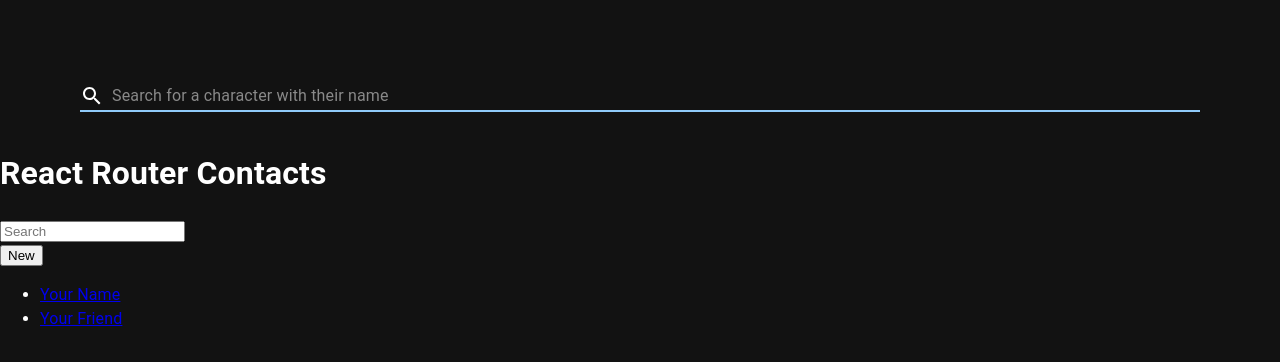
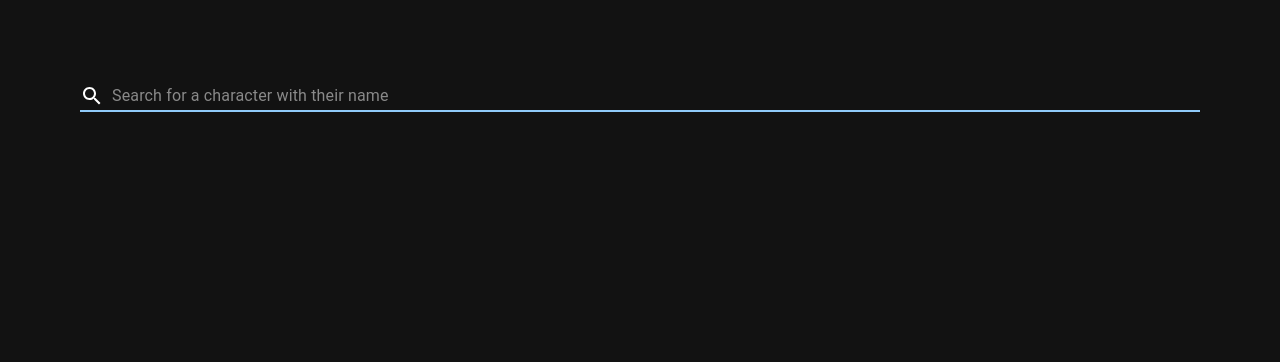
Before and after one commit to MystBug/rick-and-morty, a React (Vite) app: page / in a window 1280 px wide. Shown: the top 362 px of the page. Built offline with nearby package versions, Linux system fonts and the light colour scheme.

Commit message:
use search in both root and in search results page

```diff
--- a/src/App.tsx
+++ b/src/App.tsx
@@ -1,18 +1,7 @@
-import { useState } from "react";
-
 import { Search } from "./components/search/Search.component";
-import { SearchContext } from "./context/search.context";
-import { Results } from "./components/search/Results.component";
-import { Character } from "./types/character.types";
 
 function App() {
-  const [searchResults, setSearchResults] = useState<Character[] | null>(null);
-  return (
-    <SearchContext.Provider value={{ searchResults, setSearchResults }}>
-      <Search />
-      <Results />
-    </SearchContext.Provider>
-  );
+  return <Search />;
 }
 
 export default App;
--- a/src/components/search/Results.component.tsx
+++ b/src/components/search/Results.component.tsx
@@ -1,17 +1,28 @@
-import { useContext } from "react";
 import { Grid, Box } from "@mui/material";
 
-import { SearchContext } from "../../context/search.context";
 import { CharacterCard } from "../card/CharacterCard";
+import { useParams } from "react-router-dom";
+import { useQuery } from "@apollo/client";
+import { GET_CHARACTERS_BY_NAME } from "../../queries/characters.query";
+import { Character } from "../../types/character.types";
 
 export const Results = () => {
-  const { searchResults } = useContext(SearchContext);
+  const { searchTerm } = useParams();
+
+  const { loading, error, data } = useQuery(GET_CHARACTERS_BY_NAME, {
+    variables: { name: searchTerm },
+  });
+
+  if (loading) return <p>Loading...</p>;
+  if (error) return <p>Error: {error.message}</p>;
 
   return (
     <Box sx={{ flexGrow: 1 }}>
       <Grid container spacing={2} padding={2} justifyContent={"center"}>
-        {searchResults &&
-          searchResults.map((row) => <CharacterCard key={row.id} {...row} />)}
+        {data.characters.results &&
+          data.characters.results.map((row: Character) => (
+            <CharacterCard key={row.id} {...row} />
+          ))}
       </Grid>
     </Box>
   );
--- a/src/components/search/Search.component.tsx
+++ b/src/components/search/Search.component.tsx
@@ -1,22 +1,18 @@
-import { useContext, useEffect, useState } from "react";
+import { useState } from "react";
 import { Input, InputAdornment } from "@mui/material";
 
 import SearchIcon from "@mui/icons-material/Search";
 import { GET_CHARACTERS_BY_NAME } from "../../queries/characters.query";
 import { useLazyQuery } from "@apollo/client";
-import { SearchContext } from "../../context/search.context";
+import { useNavigate } from "react-router";
 
 export const Search = () => {
   const [search, setSearch] = useState("");
-  const { setSearchResults } = useContext(SearchContext);
+  const navigate = useNavigate();
 
   const [getCharactersByName, { loading, error, data }] = useLazyQuery(
     GET_CHARACTERS_BY_NAME
   );
-
-  useEffect(() => {
-    setSearchResults(data?.characters.results || []);
-  }, [data, setSearchResults]);
 
   const handleChange = (e: React.ChangeEvent<HTMLInputElement>) => {
     setSearch(e.target.value);
@@ -25,6 +21,7 @@ export const Search = () => {
   const handleSubmit = (e: React.FormEvent<HTMLFormElement>) => {
     e.preventDefault();
     getCharactersByName({ variables: { name: search } });
+    navigate("/search/" + search);
   };
 
   return (
--- a/src/context/search.context.ts
+++ /dev/null
@@ -1,8 +0,0 @@
-import { createContext } from "react";
-
-import { Character } from "../types/character.types";
-
-export const SearchContext = createContext({
-  searchResults: <Character[] | null>[],
-  setSearchResults: (_results: Character[] | null) => {},
-});
--- a/src/main.tsx
+++ b/src/main.tsx
@@ -1,5 +1,4 @@
 import ReactDOM from "react-dom/client";
-import App from "./App.tsx";
 
 import { ApolloClient, InMemoryCache, ApolloProvider } from "@apollo/client";
 
@@ -22,11 +21,10 @@ const darkTheme = createTheme({
 const root = ReactDOM.createRoot(document.getElementById("root")!);
 
 root.render(
-  <ApolloProvider client={client}>
-    <ThemeProvider theme={darkTheme}>
+  <ThemeProvider theme={darkTheme}>
+    <ApolloProvider client={client}>
       <CssBaseline />
-      <App />
-    </ThemeProvider>
-    <RouterProvider router={router} />
-  </ApolloProvider>
+      <RouterProvider router={router} />
+    </ApolloProvider>
+  </ThemeProvider>
 );
--- a/src/routes.tsx
+++ b/src/routes.tsx
@@ -2,6 +2,7 @@ import { createBrowserRouter } from "react-router-dom";
 import Root from "./routes/root";
 import ErrorPage from "./error-page";
 import Character from "./routes/character";
+import { Results } from "./components/search/Results.component";
 
 export const router = createBrowserRouter([
   {
@@ -10,6 +11,15 @@ export const router = createBrowserRouter([
     errorElement: <ErrorPage />,
   },
   {
+    path: "search/:searchTerm",
+    element: (
+      <div>
+        <Root />
+        <Results />
+      </div>
+    ),
+  },
+  {
     path: "character-details/:characterId",
     element: <Character />,
   },
--- a/src/routes/root.tsx
+++ b/src/routes/root.tsx
@@ -1,36 +1,5 @@
+import App from "../App";
+
 export default function Root() {
-  return (
-    <>
-      <div id="sidebar">
-        <h1>React Router Contacts</h1>
-        <div>
-          <form id="search-form" role="search">
-            <input
-              id="q"
-              aria-label="Search contacts"
-              placeholder="Search"
-              type="search"
-              name="q"
-            />
-            <div id="search-spinner" aria-hidden hidden={true} />
-            <div className="sr-only" aria-live="polite"></div>
-          </form>
-          <form method="post">
-            <button type="submit">New</button>
-          </form>
-        </div>
-        <nav>
-          <ul>
-            <li>
-              <a href={`/character-details/1`}>Your Name</a>
-            </li>
-            <li>
-              <a href={`/character-details/2`}>Your Friend</a>
-            </li>
-          </ul>
-        </nav>
-      </div>
-      <div id="detail"></div>
-    </>
-  );
+  return <App />;
 }
```
